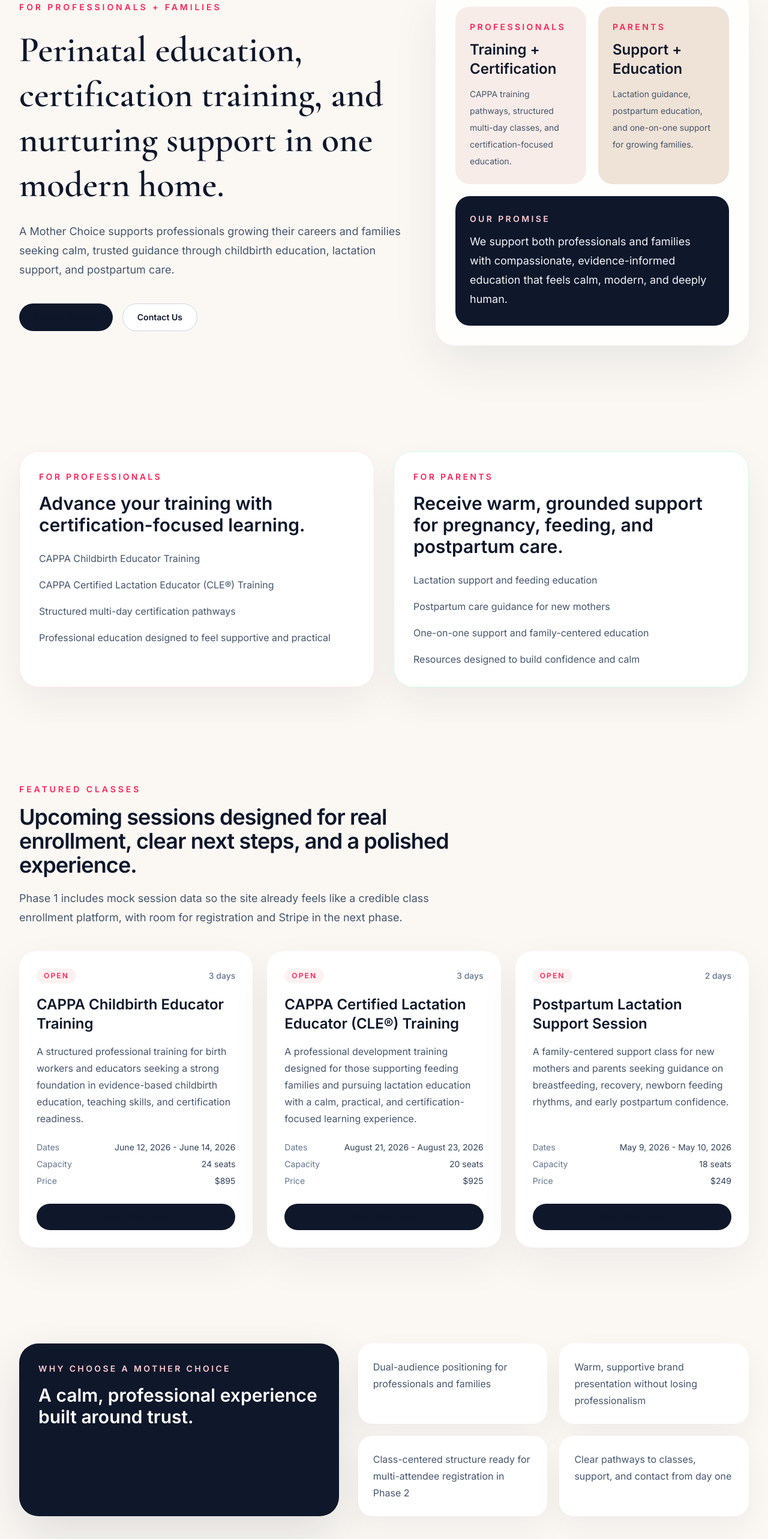
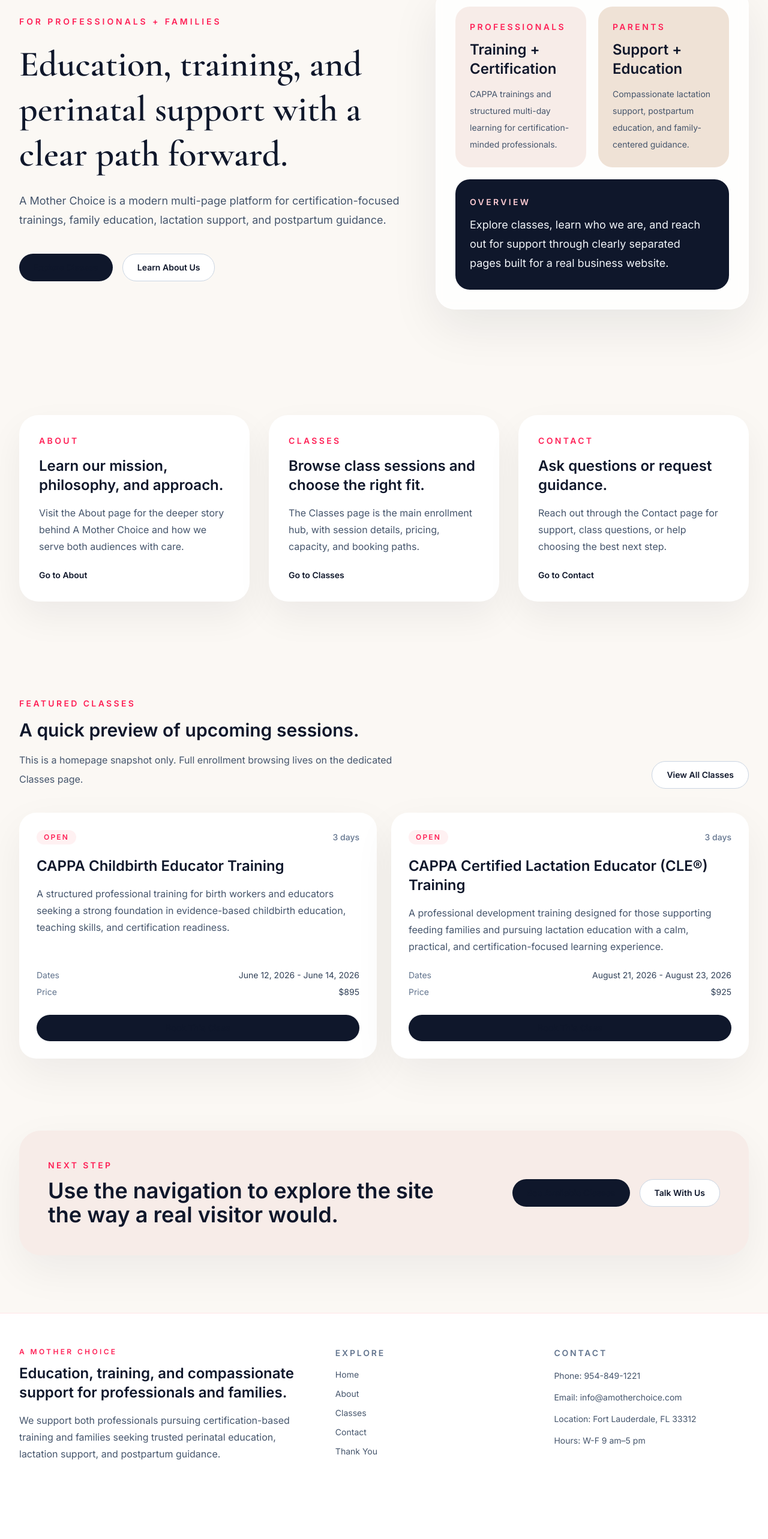
Before and after one commit to mastabolt/amotherchoice-site, a Next.js app: page / in a window 1280 px wide. Shown: the part 195-2761 px from the top of the page at 60% size. After the commit the page ends 2689 px from the top, so only its background shows below. Built offline with nearby package versions, Linux system fonts and the light colour scheme.

Commit message:
Refactor A Mother Choice into clearer multi-page structure

```diff
--- a/src/app/about/page.tsx
+++ b/src/app/about/page.tsx
@@ -6,29 +6,49 @@ export default function AboutPage() {
       <Container>
         <SectionIntro
           eyebrow="About A Mother Choice"
-          title="A perinatal education and support platform built for both professionals and families."
-          description="A Mother Choice exists to create a warm, modern, and trustworthy space where certification-focused training and family-centered support can live side by side."
+          title="A deeper look at our mission, philosophy, and the people we serve."
+          description="This page carries the fuller story behind A Mother Choice, so the homepage can stay focused on guidance and navigation while this space handles the deeper brand narrative."
         />
 
         <div className="mt-12 grid gap-8 lg:grid-cols-2">
           <div className="rounded-[2rem] border border-white/90 bg-white p-8 shadow-[0_25px_70px_rgba(15,23,42,0.06)]">
-            <h2 className="text-2xl font-semibold text-slate-900">For professionals</h2>
+            <p className="text-sm font-semibold uppercase tracking-[0.22em] text-rose-500">Mission</p>
+            <h2 className="mt-4 text-2xl font-semibold text-slate-900">Support both professionals and families with clarity, care, and confidence.</h2>
             <p className="mt-4 text-base leading-8 text-slate-600">
-              We offer structured, certification-oriented trainings for professionals pursuing childbirth education, lactation education, and career-focused growth in the perinatal space.
+              A Mother Choice exists to create a place where professional training and family support feel equally intentional. We want visitors to know exactly where to go, what we offer, and how to take the next step.
             </p>
           </div>
           <div className="rounded-[2rem] border border-white/90 bg-white p-8 shadow-[0_25px_70px_rgba(15,23,42,0.06)]">
-            <h2 className="text-2xl font-semibold text-slate-900">For families</h2>
+            <p className="text-sm font-semibold uppercase tracking-[0.22em] text-rose-500">Philosophy</p>
+            <h2 className="mt-4 text-2xl font-semibold text-slate-900">Education should feel modern, grounded, and deeply human.</h2>
             <p className="mt-4 text-base leading-8 text-slate-600">
-              We also support expecting parents and new mothers with lactation support, postpartum education, and one-on-one guidance designed to make families feel informed and cared for.
+              We believe the best perinatal education blends professionalism with warmth. That applies to certification-focused trainings as much as it does to postpartum support and lactation guidance.
+            </p>
+          </div>
+        </div>
+
+        <div className="mt-8 grid gap-8 lg:grid-cols-2">
+          <div className="rounded-[2rem] bg-[var(--color-blush)] p-8 shadow-[0_25px_70px_rgba(15,23,42,0.05)]">
+            <p className="text-sm font-semibold uppercase tracking-[0.22em] text-rose-500">Who We Serve</p>
+            <h2 className="mt-4 text-2xl font-semibold text-slate-900">Professionals building expertise</h2>
+            <p className="mt-4 text-base leading-8 text-slate-700">
+              We offer structured training pathways for professionals pursuing childbirth education, lactation education, and certification-oriented career development.
+            </p>
+          </div>
+          <div className="rounded-[2rem] bg-[var(--color-sand)] p-8 shadow-[0_25px_70px_rgba(15,23,42,0.05)]">
+            <p className="text-sm font-semibold uppercase tracking-[0.22em] text-rose-500">Who We Serve</p>
+            <h2 className="mt-4 text-2xl font-semibold text-slate-900">Families seeking support</h2>
+            <p className="mt-4 text-base leading-8 text-slate-700">
+              We also care for expecting parents and new mothers through lactation support, post-birth education, and one-on-one guidance that helps families feel informed and reassured.
             </p>
           </div>
         </div>
 
         <div className="mt-12 rounded-[2rem] bg-slate-900 px-8 py-10 text-white shadow-[0_30px_80px_rgba(15,23,42,0.12)]">
-          <h2 className="text-3xl font-semibold">Our approach</h2>
+          <p className="text-sm font-semibold uppercase tracking-[0.24em] text-rose-200">Approach</p>
+          <h2 className="mt-4 text-3xl font-semibold">We build trust through calm design, clear education, and compassionate support.</h2>
           <p className="mt-4 max-w-3xl text-base leading-8 text-slate-200">
-            We believe perinatal education should feel grounded, accessible, and deeply human. That means clean communication, thoughtful training experiences, and support that meets people with care and professionalism.
+            That means clear page structure, thoughtful communication, and offerings that feel both credible and welcoming. This site is intentionally organized so visitors can move from overview, to deeper understanding, to class selection without confusion.
           </p>
           <div className="mt-8 flex flex-col gap-4 sm:flex-row">
             <PrimaryButton href="/classes">Browse Classes</PrimaryButton>
--- a/src/app/contact/page.tsx
+++ b/src/app/contact/page.tsx
@@ -9,10 +9,20 @@ export default function ContactPage() {
             <SectionIntro
               eyebrow="Contact"
               title="Reach out for support, class questions, or guidance on where to begin."
-              description="Whether you are a professional looking for training or a family looking for support, A Mother Choice is here to help you find the right next step."
+              description="This is a distinct contact page, not a homepage section, so visitors can clearly find contact information and a simple inquiry form in one place."
             />
+            <div className="mt-8 rounded-[1.75rem] bg-[var(--color-blush)] p-6">
+              <h2 className="text-2xl font-semibold text-slate-900">Need class help?</h2>
+              <p className="mt-3 text-base leading-8 text-slate-600">
+                If you are unsure which training or support session is right for you, reach out and we can help guide you to the best fit.
+              </p>
+              <div className="mt-6">
+                <PrimaryButton href="/classes">Browse Classes</PrimaryButton>
+              </div>
+            </div>
           </div>
 
+          <div className="space-y-8">
             <div className="rounded-[2rem] border border-white/90 bg-white p-8 shadow-[0_25px_70px_rgba(15,23,42,0.06)] sm:p-10">
               <dl className="grid gap-6 text-base leading-8 text-slate-600 sm:grid-cols-2">
                 <div>
@@ -32,14 +42,34 @@ export default function ContactPage() {
                   <dd className="mt-2 text-lg text-slate-900">W-F 9 am–5 pm</dd>
                 </div>
               </dl>
-            <div className="mt-10 rounded-[1.5rem] bg-[var(--color-blush)] p-6">
-              <h2 className="text-2xl font-semibold text-slate-900">Need class help?</h2>
-              <p className="mt-3 text-base leading-8 text-slate-600">
-                If you are unsure which training or support session is right for you, reach out and we can help you choose the best fit.
-              </p>
-              <div className="mt-6">
-                <PrimaryButton href="/classes">Browse Classes</PrimaryButton>
             </div>
+
+            <div className="rounded-[2rem] border border-white/90 bg-white p-8 shadow-[0_25px_70px_rgba(15,23,42,0.06)] sm:p-10">
+              <p className="text-sm font-semibold uppercase tracking-[0.22em] text-rose-500">Inquiry Form</p>
+              <h2 className="mt-4 text-2xl font-semibold text-slate-900">Simple placeholder form for Phase 1</h2>
+              <form className="mt-6 space-y-4">
+                <input
+                  type="text"
+                  placeholder="Your Name"
+                  className="w-full rounded-2xl border border-slate-200 bg-slate-50 px-4 py-3 text-sm text-slate-900 outline-none"
+                />
+                <input
+                  type="email"
+                  placeholder="Email Address"
+                  className="w-full rounded-2xl border border-slate-200 bg-slate-50 px-4 py-3 text-sm text-slate-900 outline-none"
+                />
+                <textarea
+                  rows={5}
+                  placeholder="How can we help?"
+                  className="w-full rounded-2xl border border-slate-200 bg-slate-50 px-4 py-3 text-sm text-slate-900 outline-none"
+                />
+                <button
+                  type="button"
+                  className="inline-flex items-center justify-center rounded-full bg-slate-900 px-6 py-3 text-sm font-semibold text-white"
+                >
+                  Send Message (Phase 1 Placeholder)
+                </button>
+              </form>
             </div>
           </div>
         </div>
--- a/src/app/page.tsx
+++ b/src/app/page.tsx
@@ -1,8 +1,8 @@
 import Link from "next/link";
 import { classSessions } from "@/data/classSessions";
-import { Container, PrimaryButton, SecondaryButton, SectionIntro } from "@/components/ui";
+import { Container, PrimaryButton, SecondaryButton } from "@/components/ui";
 
-const featuredSessions = classSessions.slice(0, 3);
+const featuredSessions = classSessions.slice(0, 2);
 
 export default function Home() {
   return (
@@ -15,14 +15,14 @@ export default function Home() {
                 For Professionals + Families
               </p>
               <h1 className="mt-6 max-w-3xl font-serif text-5xl font-semibold leading-tight text-slate-900 sm:text-6xl">
-                Perinatal education, certification training, and nurturing support in one modern home.
+                Education, training, and perinatal support with a clear path forward.
               </h1>
               <p className="mt-6 max-w-2xl text-lg leading-8 text-slate-600">
-                A Mother Choice supports professionals growing their careers and families seeking calm, trusted guidance through childbirth education, lactation support, and postpartum care.
+                A Mother Choice is a modern multi-page platform for certification-focused trainings, family education, lactation support, and postpartum guidance.
               </p>
               <div className="mt-10 flex flex-col gap-4 sm:flex-row">
                 <PrimaryButton href="/classes">Explore Classes</PrimaryButton>
-                <SecondaryButton href="/contact">Contact Us</SecondaryButton>
+                <SecondaryButton href="/about">Learn About Us</SecondaryButton>
               </div>
             </div>
             <div className="rounded-[2rem] border border-white/80 bg-white/80 p-8 shadow-[0_30px_80px_rgba(15,23,42,0.08)] backdrop-blur">
@@ -31,21 +31,21 @@ export default function Home() {
                   <p className="text-sm font-semibold uppercase tracking-[0.24em] text-rose-500">Professionals</p>
                   <h2 className="mt-3 text-2xl font-semibold text-slate-900">Training + Certification</h2>
                   <p className="mt-3 text-sm leading-7 text-slate-600">
-                    CAPPA training pathways, structured multi-day classes, and certification-focused education.
+                    CAPPA trainings and structured multi-day learning for certification-minded professionals.
                   </p>
                 </div>
                 <div className="rounded-[1.5rem] bg-[var(--color-sand)] p-6">
                   <p className="text-sm font-semibold uppercase tracking-[0.24em] text-rose-500">Parents</p>
                   <h2 className="mt-3 text-2xl font-semibold text-slate-900">Support + Education</h2>
                   <p className="mt-3 text-sm leading-7 text-slate-600">
-                    Lactation guidance, postpartum education, and one-on-one support for growing families.
+                    Compassionate lactation support, postpartum education, and family-centered guidance.
                   </p>
                 </div>
               </div>
               <div className="mt-5 rounded-[1.5rem] bg-slate-900 px-6 py-7 text-white">
-                <p className="text-sm font-semibold uppercase tracking-[0.24em] text-rose-200">Our Promise</p>
+                <p className="text-sm font-semibold uppercase tracking-[0.24em] text-rose-200">Overview</p>
                 <p className="mt-3 text-lg leading-8 text-slate-100">
-                  We support both professionals and families with compassionate, evidence-informed education that feels calm, modern, and deeply human.
+                  Explore classes, learn who we are, and reach out for support through clearly separated pages built for a real business website.
                 </p>
               </div>
             </div>
@@ -55,26 +55,36 @@ export default function Home() {
 
       <section className="py-18 sm:py-20">
         <Container>
-          <div className="grid gap-8 lg:grid-cols-2">
-            <div className="rounded-[2rem] border border-rose-100 bg-white p-8 shadow-[0_25px_60px_rgba(15,23,42,0.06)]">
-              <p className="text-sm font-semibold uppercase tracking-[0.24em] text-rose-500">For Professionals</p>
-              <h2 className="mt-4 text-3xl font-semibold text-slate-900">Advance your training with certification-focused learning.</h2>
-              <ul className="mt-6 space-y-4 text-base leading-7 text-slate-600">
-                <li>CAPPA Childbirth Educator Training</li>
-                <li>CAPPA Certified Lactation Educator (CLE®) Training</li>
-                <li>Structured multi-day certification pathways</li>
-                <li>Professional education designed to feel supportive and practical</li>
-              </ul>
+          <div className="grid gap-8 lg:grid-cols-3">
+            <div className="rounded-[2rem] border border-white/90 bg-white p-8 shadow-[0_25px_60px_rgba(15,23,42,0.06)]">
+              <p className="text-sm font-semibold uppercase tracking-[0.24em] text-rose-500">About</p>
+              <h2 className="mt-4 text-2xl font-semibold text-slate-900">Learn our mission, philosophy, and approach.</h2>
+              <p className="mt-4 text-base leading-7 text-slate-600">
+                Visit the About page for the deeper story behind A Mother Choice and how we serve both audiences with care.
+              </p>
+              <Link href="/about" className="mt-6 inline-flex text-sm font-semibold text-rose-500 transition hover:text-slate-900">
+                Go to About
+              </Link>
             </div>
-            <div className="rounded-[2rem] border border-emerald-100 bg-white p-8 shadow-[0_25px_60px_rgba(15,23,42,0.06)]">
-              <p className="text-sm font-semibold uppercase tracking-[0.24em] text-rose-500">For Parents</p>
-              <h2 className="mt-4 text-3xl font-semibold text-slate-900">Receive warm, grounded support for pregnancy, feeding, and postpartum care.</h2>
-              <ul className="mt-6 space-y-4 text-base leading-7 text-slate-600">
-                <li>Lactation support and feeding education</li>
-                <li>Postpartum care guidance for new mothers</li>
-                <li>One-on-one support and family-centered education</li>
-                <li>Resources designed to build confidence and calm</li>
-              </ul>
+            <div className="rounded-[2rem] border border-white/90 bg-white p-8 shadow-[0_25px_60px_rgba(15,23,42,0.06)]">
+              <p className="text-sm font-semibold uppercase tracking-[0.24em] text-rose-500">Classes</p>
+              <h2 className="mt-4 text-2xl font-semibold text-slate-900">Browse class sessions and choose the right fit.</h2>
+              <p className="mt-4 text-base leading-7 text-slate-600">
+                The Classes page is the main enrollment hub, with session details, pricing, capacity, and booking paths.
+              </p>
+              <Link href="/classes" className="mt-6 inline-flex text-sm font-semibold text-rose-500 transition hover:text-slate-900">
+                Go to Classes
+              </Link>
+            </div>
+            <div className="rounded-[2rem] border border-white/90 bg-white p-8 shadow-[0_25px_60px_rgba(15,23,42,0.06)]">
+              <p className="text-sm font-semibold uppercase tracking-[0.24em] text-rose-500">Contact</p>
+              <h2 className="mt-4 text-2xl font-semibold text-slate-900">Ask questions or request guidance.</h2>
+              <p className="mt-4 text-base leading-7 text-slate-600">
+                Reach out through the Contact page for support, class questions, or help choosing the best next step.
+              </p>
+              <Link href="/contact" className="mt-6 inline-flex text-sm font-semibold text-rose-500 transition hover:text-slate-900">
+                Go to Contact
+              </Link>
             </div>
           </div>
         </Container>
@@ -82,12 +92,19 @@ export default function Home() {
 
       <section className="py-18 sm:py-20">
         <Container>
-          <SectionIntro
-            eyebrow="Featured Classes"
-            title="Upcoming sessions designed for real enrollment, clear next steps, and a polished experience."
-            description="Phase 1 includes mock session data so the site already feels like a credible class enrollment platform, with room for registration and Stripe in the next phase."
-          />
-          <div className="mt-10 grid gap-6 lg:grid-cols-3">
+          <div className="flex items-end justify-between gap-6">
+            <div className="max-w-2xl">
+              <p className="text-sm font-semibold uppercase tracking-[0.24em] text-rose-500">Featured Classes</p>
+              <h2 className="mt-4 text-3xl font-semibold text-slate-900">A quick preview of upcoming sessions.</h2>
+              <p className="mt-4 text-base leading-8 text-slate-600">
+                This is a homepage snapshot only. Full enrollment browsing lives on the dedicated Classes page.
+              </p>
+            </div>
+            <div className="hidden sm:block">
+              <SecondaryButton href="/classes">View All Classes</SecondaryButton>
+            </div>
+          </div>
+          <div className="mt-10 grid gap-6 lg:grid-cols-2">
             {featuredSessions.map((session) => (
               <article
                 key={session.id}
@@ -107,10 +124,6 @@ export default function Home() {
                     <dd className="text-right text-slate-700">{session.startDate} - {session.endDate}</dd>
                   </div>
                   <div className="flex justify-between gap-4">
-                    <dt>Capacity</dt>
-                    <dd className="text-slate-700">{session.capacity} seats</dd>
-                  </div>
-                  <div className="flex justify-between gap-4">
                     <dt>Price</dt>
                     <dd className="text-slate-700">${session.price}</dd>
                   </div>
@@ -127,37 +140,14 @@ export default function Home() {
         </Container>
       </section>
 
-      <section className="py-18 sm:py-20">
-        <Container>
-          <div className="grid gap-8 lg:grid-cols-[0.9fr_1.1fr]">
-            <div className="rounded-[2rem] bg-slate-900 p-8 text-white shadow-[0_30px_80px_rgba(15,23,42,0.12)]">
-              <p className="text-sm font-semibold uppercase tracking-[0.24em] text-rose-200">Why Choose A Mother Choice</p>
-              <h2 className="mt-4 text-3xl font-semibold">A calm, professional experience built around trust.</h2>
-            </div>
-            <div className="grid gap-5 sm:grid-cols-2">
-              {[
-                "Dual-audience positioning for professionals and families",
-                "Warm, supportive brand presentation without losing professionalism",
-                "Class-centered structure ready for multi-attendee registration in Phase 2",
-                "Clear pathways to classes, support, and contact from day one",
-              ].map((item) => (
-                <div key={item} className="rounded-[1.5rem] border border-white/90 bg-white p-6 text-base leading-7 text-slate-600 shadow-[0_20px_50px_rgba(15,23,42,0.05)]">
-                  {item}
-                </div>
-              ))}
-            </div>
-          </div>
-        </Container>
-      </section>
-
       <section className="pb-20 pt-10 sm:pb-24">
         <Container>
           <div className="rounded-[2.25rem] bg-[var(--color-blush)] px-8 py-12 shadow-[0_25px_70px_rgba(15,23,42,0.06)] sm:px-12">
             <div className="flex flex-col gap-8 lg:flex-row lg:items-center lg:justify-between">
               <div className="max-w-2xl">
-                <p className="text-sm font-semibold uppercase tracking-[0.24em] text-rose-500">Ready to Begin?</p>
+                <p className="text-sm font-semibold uppercase tracking-[0.24em] text-rose-500">Next Step</p>
                 <h2 className="mt-3 text-3xl font-semibold text-slate-900 sm:text-4xl">
-                  Explore available classes or reach out for guidance on the best next step.
+                  Use the navigation to explore the site the way a real visitor would.
                 </h2>
               </div>
               <div className="flex flex-col gap-4 sm:flex-row">
```
Lines whose indentation alone changed are shown as unchanged.
